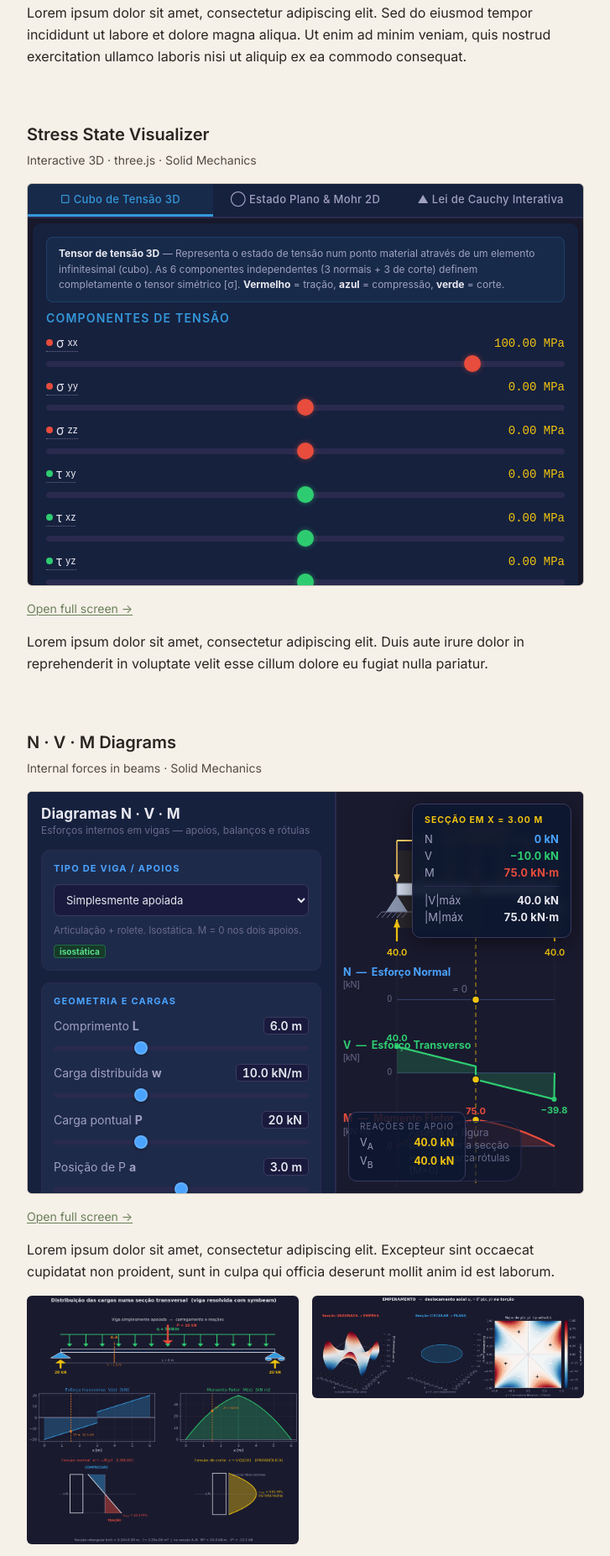
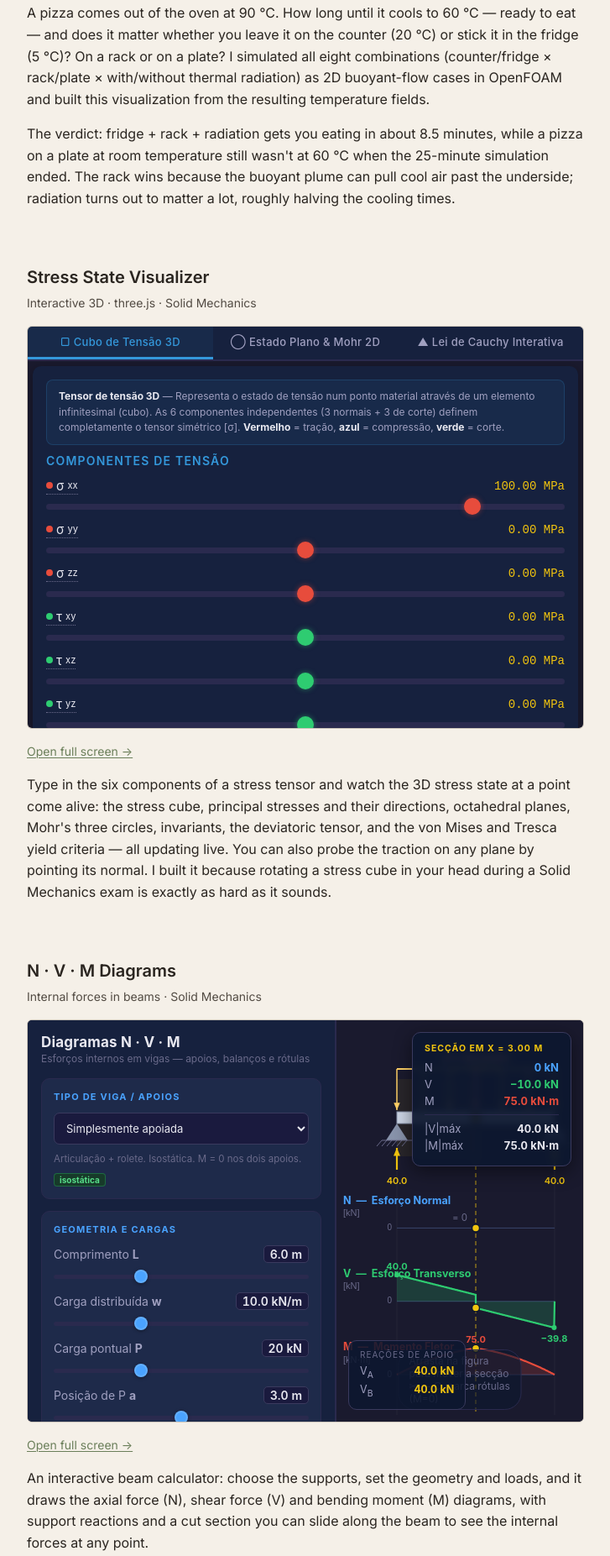
Before and after one commit to rianino/rianino.github.io, an Astro site: page /cool-stuff in a window 1280 px wide. Shown: the part 2272-4125 px from the top of the page at 84% size, without its empty margins (276-1003 px from the left). Built offline with nearby package versions, Linux system fonts and the light colour scheme; Astro itself is replaced by a stand-in of ours.

Commit message:
content: Replace Cool Stuff placeholder text with real project stories

```diff
--- a/src/pages/cool-stuff.astro
+++ b/src/pages/cool-stuff.astro
@@ -13,9 +13,17 @@ import BaseLayout from '../layouts/BaseLayout.astro';
     </a>
     <p class="open-link"><a href="/cool-stuff/pizza-cfd.html" target="_blank" rel="noopener">Open the interactive visualization →</a></p>
     <p>
-      Lorem ipsum dolor sit amet, consectetur adipiscing elit. Sed do eiusmod tempor
-      incididunt ut labore et dolore magna aliqua. Ut enim ad minim veniam, quis
-      nostrud exercitation ullamco laboris nisi ut aliquip ex ea commodo consequat.
+      A pizza comes out of the oven at 90 °C. How long until it cools to 60 °C — ready to
+      eat — and does it matter whether you leave it on the counter (20 °C) or stick it in
+      the fridge (5 °C)? On a rack or on a plate? I simulated all eight combinations
+      (counter/fridge × rack/plate × with/without thermal radiation) as 2D buoyant-flow
+      cases in OpenFOAM and built this visualization from the resulting temperature fields.
+    </p>
+    <p>
+      The verdict: fridge + rack + radiation gets you eating in about 8.5 minutes, while a
+      pizza on a plate at room temperature still wasn't at 60 °C when the 25-minute
+      simulation ended. The rack wins because the buoyant plume can pull cool air past the
+      underside; radiation turns out to matter a lot, roughly halving the cooling times.
     </p>
   </section>
 
@@ -25,8 +33,12 @@ import BaseLayout from '../layouts/BaseLayout.astro';
     <iframe src="/cool-stuff/stress-visualizer.html" title="Stress state visualizer" loading="lazy"></iframe>
     <p class="open-link"><a href="/cool-stuff/stress-visualizer.html" target="_blank" rel="noopener">Open full screen →</a></p>
     <p>
-      Lorem ipsum dolor sit amet, consectetur adipiscing elit. Duis aute irure dolor
-      in reprehenderit in voluptate velit esse cillum dolore eu fugiat nulla pariatur.
+      Type in the six components of a stress tensor and watch the 3D stress state at a
+      point come alive: the stress cube, principal stresses and their directions,
+      octahedral planes, Mohr's three circles, invariants, the deviatoric tensor, and the
+      von Mises and Tresca yield criteria — all updating live. You can also probe the
+      traction on any plane by pointing its normal. I built it because rotating a stress
+      cube in your head during a Solid Mechanics exam is exactly as hard as it sounds.
     </p>
   </section>
 
@@ -36,16 +48,21 @@ import BaseLayout from '../layouts/BaseLayout.astro';
     <iframe src="/cool-stuff/nvm-diagrams.html" title="Beam internal force diagrams" loading="lazy"></iframe>
     <p class="open-link"><a href="/cool-stuff/nvm-diagrams.html" target="_blank" rel="noopener">Open full screen →</a></p>
     <p>
-      Lorem ipsum dolor sit amet, consectetur adipiscing elit. Excepteur sint occaecat
-      cupidatat non proident, sunt in culpa qui officia deserunt mollit anim id est laborum.
+      An interactive beam calculator: choose the supports, set the geometry and loads, and
+      it draws the axial force (N), shear force (V) and bending moment (M) diagrams, with
+      support reactions and a cut section you can slide along the beam to see the internal
+      forces at any point.
     </p>
     <div class="image-pair">
       <img src="/images/cool-stuff/distribuicao-tensoes.png" alt="Stress distribution in a beam cross-section" loading="lazy" />
       <img src="/images/cool-stuff/empenamento.png" alt="Cross-section warping visualization" loading="lazy" />
     </div>
     <p>
-      Lorem ipsum dolor sit amet, consectetur adipiscing elit. Sed ut perspiciatis unde
-      omnis iste natus error sit voluptatem accusantium doloremque laudantium.
+      The renders above go one level deeper, from internal forces to stresses. On the left,
+      how the bending moment and shear force of a simply supported beam distribute across a
+      rectangular cross-section: normal stress linear in height (σ = My/I), shear stress
+      parabolic (τ = VQ/Ib). On the right, St. Venant torsion warping — a circular section
+      stays plane under torsion, but a square one warps out of its own plane.
     </p>
   </section>
 
@@ -54,9 +71,14 @@ import BaseLayout from '../layouts/BaseLayout.astro';
     <p class="project-meta">3DOF / 6DOF flight dynamics · Python · INVICTUS II</p>
     <img src="/images/cool-stuff/rocket-3dof.png" alt="3DOF rocket trajectory simulation" loading="lazy" />
     <p>
-      Lorem ipsum dolor sit amet, consectetur adipiscing elit. Nemo enim ipsam
-      voluptatem quia voluptas sit aspernatur aut odit aut fugit, sed quia consequuntur
-      magni dolores eos qui ratione voluptatem sequi nesciunt.
+      Flight simulation work for INVICTUS II, our student rocket for EuRoC. RocketPy 6DOF
+      simulations verify the launch requirements before anything flies: rail-exit velocity
+      of 32.8 m/s (the competition requires 30), a predicted apogee of about 3 150 m AGL
+      against the 3 000 m target, and a stability margin that stays close to 3.9 calibers
+      through the burn. The plot above is from Flight Forge, a lighter 3DOF simulator we
+      wrote for the early design phase, when you don't yet know the inertia tensor but
+      still need fast answers on apogee, rail-exit speed and parachute descent rates.
+      Rounding it out, OpenFOAM CFD runs of the airframe at 30–240 m/s feed the drag data.
     </p>
   </section>
 </BaseLayout>
```
